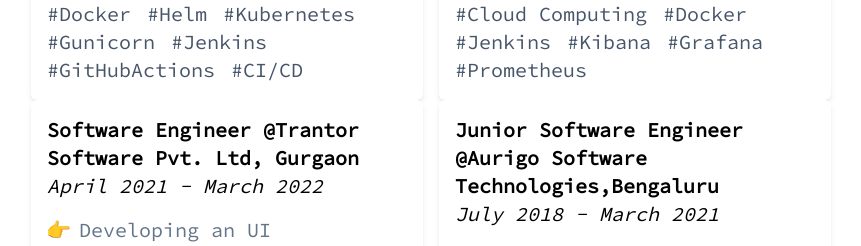
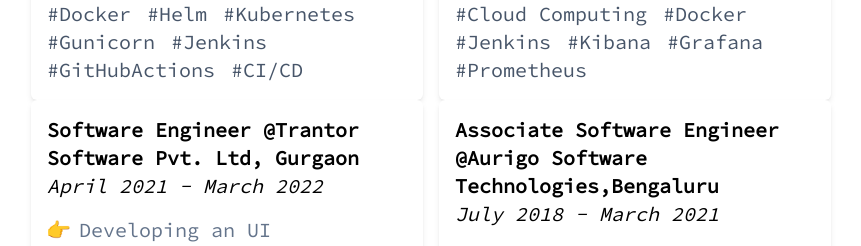
Before and after one commit to money280497/portfolio, a Vue app: page / in a window 1280 px wide. Shown: the part 2868-3114 px from the top of the page, without its empty margins (209-1070 px from the left). Built offline with nearby package versions, Linux system fonts and the light colour scheme.

Commit message:
Update portfolio.js

```diff
--- a/src/portfolio.js
+++ b/src/portfolio.js
@@ -119,7 +119,7 @@
     ],
   },
   {
-    position: "Junior Software Engineer",
+    position: "Associate Software Engineer",
     company: {
       name: "Aurigo Software Technologies,Bengaluru",
       link: "https://aurigo.com/",
```
